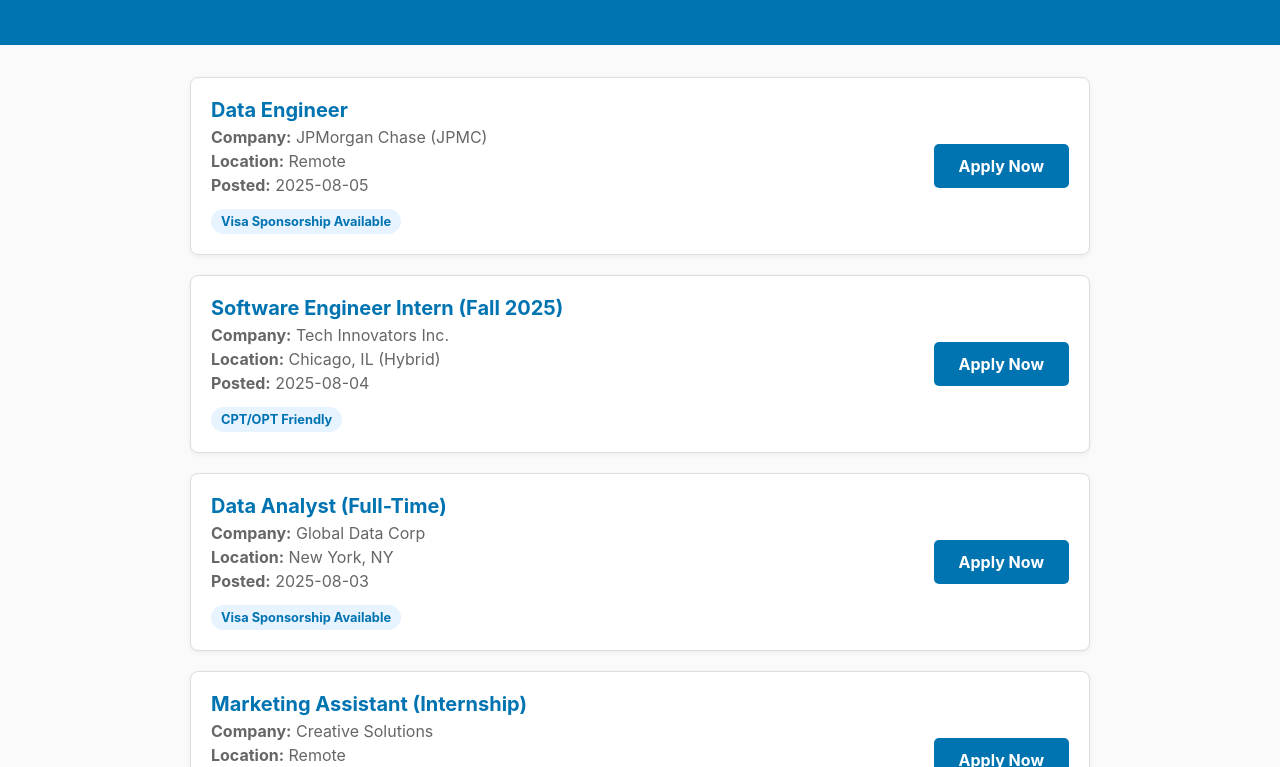
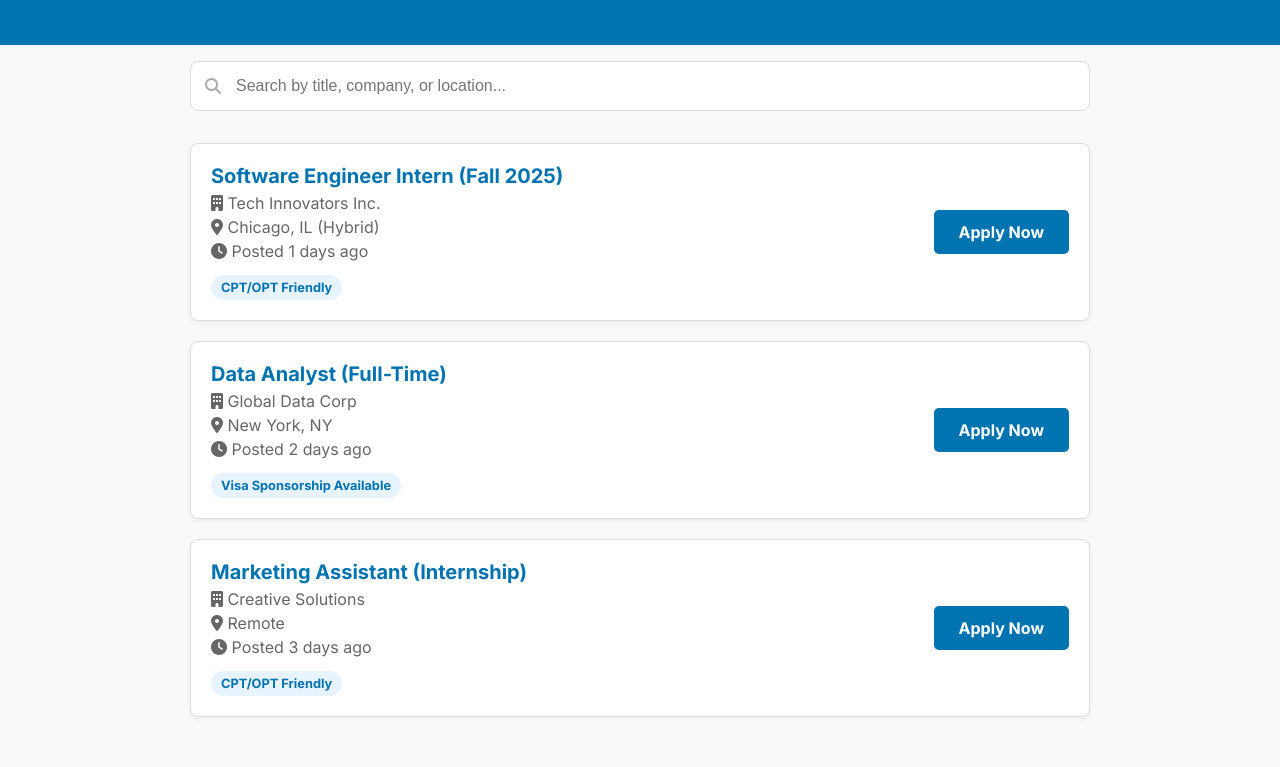
Before and after one commit to Prashanthh14/JobBoardby-pk, a plain HTML site: page index.html in a window 1280 px wide. Shown: the part 110-877 px from the top of the page. Drawn offline with Linux system fonts and the light colour scheme.

Commit message:
Add files via upload
upgraded search and dynamic style

```diff
--- a/app.js
+++ b/app.js
@@ -1,43 +1,80 @@
-// This event listener waits for the HTML document to be fully loaded before running the script.
 document.addEventListener('DOMContentLoaded', () => {
 
-    // Find the container element in the HTML where we will insert the job listings.
     const jobListingsContainer = document.getElementById('job-listings');
+    const searchBar = document.getElementById('search-bar');
+    let allJobs = []; // This will store the master list of jobs
 
-    // Fetch the job data from our jobs.json file.
-    // 'fetch' is a modern JavaScript way to get data from a URL or a local file.
-    fetch('jobs.json')
-        .then(response => response.json()) // Convert the response from the server into JSON format.
-        .then(data => {
-            // Now we have the job data. Let's process it.
-            const jobs = data.jobs;
+    // Function to calculate 'time ago' from a date string
+    const timeAgo = (dateString) => {
+        const past = new Date(dateString);
+        const now = new Date();
+        const seconds = Math.floor((now - past) / 1000);
 
-            // Loop through each job object in our array of jobs.
-            jobs.forEach(job => {
-                // For each job, create a new 'div' element for the job card.
+        let interval = seconds / 31536000;
+        if (interval > 1) return Math.floor(interval) + " years ago";
+        interval = seconds / 2592000;
+        if (interval > 1) return Math.floor(interval) + " months ago";
+        interval = seconds / 86400;
+        if (interval > 1) return "Posted " + Math.floor(interval) + " days ago";
+        interval = seconds / 3600;
+        if (interval > 1) return "Posted " + Math.floor(interval) + " hours ago";
+        interval = seconds / 60;
+        if (interval > 1) return "Posted " + Math.floor(interval) + " minutes ago";
+        return "Posted just now";
+    };
+
+    // ⭐️ NEW: Main function to render jobs to the page
+    const renderJobs = (jobsToRender) => {
+        jobListingsContainer.innerHTML = ''; // Clear existing listings
+
+        if (jobsToRender.length === 0) {
+            jobListingsContainer.innerHTML = '<p>No jobs found matching your search.</p>';
+            return;
+        }
+
+        jobsToRender.forEach(job => {
             const jobCard = document.createElement('div');
-                jobCard.classList.add('job-card'); // Add the 'job-card' class for styling.
+            jobCard.classList.add('job-card');
 
-                // Use template literals (the backticks ``) to create the HTML for the inside of the card.
-                // This is much cleaner than creating each element one by one.
+            // ⭐️ UPDATED: Using icons and the timeAgo function
             jobCard.innerHTML = `
                 <div class="job-details">
                     <h2>${job.title}</h2>
-                        <p><strong>Company:</strong> ${job.company}</p>
-                        <p><strong>Location:</strong> ${job.location}</p>
-                        <p><strong>Posted:</strong> ${job.postedDate}</p>
+                    <p><i class="fa-solid fa-building"></i> ${job.company}</p>
+                    <p><i class="fa-solid fa-map-marker-alt"></i> ${job.location}</p>
+                    <p><i class="fa-solid fa-clock"></i> ${timeAgo(job.postedDate)}</p>
                     <div class="job-sponsorship">${job.sponsorship}</div>
                 </div>
                 <a href="${job.applyLink}" target="_blank" class="apply-button">Apply Now</a>
             `;
-
-                // Append the newly created job card to our main container.
             jobListingsContainer.appendChild(jobCard);
         });
+    };
+
+    // Fetch the job data ONCE when the page loads
+    fetch('jobs.json')
+        .then(response => response.json())
+        .then(data => {
+            allJobs = data.jobs; // Store the master list
+            renderJobs(allJobs); // Initial render of all jobs
         })
         .catch(error => {
-            // If there's an error fetching the jobs.json file, log it to the console.
             console.error('Error fetching job data:', error);
-            jobListingsContainer.innerHTML = '<p>Sorry, we were unable to load job listings at this time.</p>';
+            jobListingsContainer.innerHTML = '<p>Sorry, we were unable to load job listings.</p>';
+        });
+
+    // ⭐️ NEW: Event listener for the search bar
+    searchBar.addEventListener('input', (e) => {
+        const searchTerm = e.target.value.toLowerCase();
+
+        const filteredJobs = allJobs.filter(job => {
+            return (
+                job.title.toLowerCase().includes(searchTerm) ||
+                job.company.toLowerCase().includes(searchTerm) ||
+                job.location.toLowerCase().includes(searchTerm)
+            );
+        });
+
+        renderJobs(filteredJobs);
     });
 });
--- a/index.html
+++ b/index.html
@@ -4,16 +4,28 @@
     <meta charset="UTF-8">
     <meta name="viewport" content="width=device-width, initial-scale=1.0">
     <title>Jobs for International Students</title>
+
+    <link rel="preconnect" href="https://fonts.googleapis.com">
+    <link rel="preconnect" href="https://fonts.gstatic.com" crossorigin>
+    <link href="https://fonts.googleapis.com/css2?family=Inter:wght@400;500;700&display=swap" rel="stylesheet">
+
+    <link rel="stylesheet" href="https://cdnjs.cloudflare.com/ajax/libs/font-awesome/6.4.0/css/all.min.css" integrity="sha512-iecdLmaskl7CVkqkXNQ/ZH/XLlvWZOJyj7Yy7tcenmpD1ypASozpmT/E0iPtmFIB46ZmdtAc9eNBvH0H/ZpiBw==" crossorigin="anonymous" referrerpolicy="no-referrer" />
+
     <link rel="stylesheet" href="style.css">
 </head>
 <body>
-
     <header>
         <div class="container">
             <h1>International Student Job Board</h1>
             <p>Curated CPT, OPT, and visa-sponsoring opportunities.</p>
         </div>
     </header>
+</header>
+
+    <div class="search-container container">
+        <i class="fa-solid fa-search"></i>
+        <input type="text" id="search-bar" placeholder="Search by title, company, or location...">
+    </div>
 
     <main class="container">
         <div id="job-listings"></div>
--- a/jobs.json
+++ b/jobs.json
@@ -1,13 +1,5 @@
 {
   "jobs": [
-    {
-      "title": "Data Engineer",
-      "company": "JPMorgan Chase (JPMC)",
-      "location": "Remote",
-      "sponsorship": "Visa Sponsorship Available",
-      "postedDate": "2025-08-05",
-      "applyLink": "https://jpmc.fa.oraclecloud.com/hcmUI/CandidateExperience/en/sites/CX_1001/job/210651417?utm_medium=jobboard&utm_source=LinkedIn"
-    },
     {
       "title": "Software Engineer Intern (Fall 2025)",
       "company": "Tech Innovators Inc.",
@@ -33,5 +25,4 @@
       "applyLink": "#"
     }
   ]
-
 }
--- a/style.css
+++ b/style.css
@@ -6,9 +6,9 @@
 }
 
 body {
-    font-family: -apple-system, BlinkMacSystemFont, "Segoe UI", Roboto, Helvetica, Arial, sans-serif;
+    font-family: 'Inter', sans-serif; /* ⭐️ NEW FONT */
     margin: 0;
-    background-color: #fafafa;
+    background-color: #f8f9fa; /* Slightly different background */
     color: var(--dark-gray);
 }
 
@@ -46,7 +46,8 @@
 }
 
 .job-card:hover {
-    box-shadow: 0 4px 15px rgba(0,0,0,0.1);
+    box-shadow: 0 8px 25px rgba(0,0,0,0.1);
+    transform: translateY(-5px); /* ⭐️ NEW 'LIFT' EFFECT */
 }
 
 .job-details {
@@ -96,3 +97,26 @@
     color: #777;
     margin-top: 2rem;
 }
+/* ⭐️ NEW: SEARCH BAR STYLES ⭐️ */
+.search-container {
+    margin-top: -1rem; /* Pull it a bit closer to the header */
+    margin-bottom: 2rem;
+    position: relative;
+}
+
+#search-bar {
+    width: 100%;
+    padding: 15px 20px 15px 45px; /* Add padding for the icon */
+    font-size: 1rem;
+    border-radius: 8px;
+    border: 1px solid var(--border-color);
+    box-sizing: border-box; /* Important for padding and width */
+}
+
+.search-container .fa-search {
+    position: absolute;
+    top: 50%;
+    left: 35px; /* Adjust as needed */
+    transform: translateY(-50%);
+    color: #aaa;
+}
```
Lines whose indentation alone changed are shown as unchanged.
